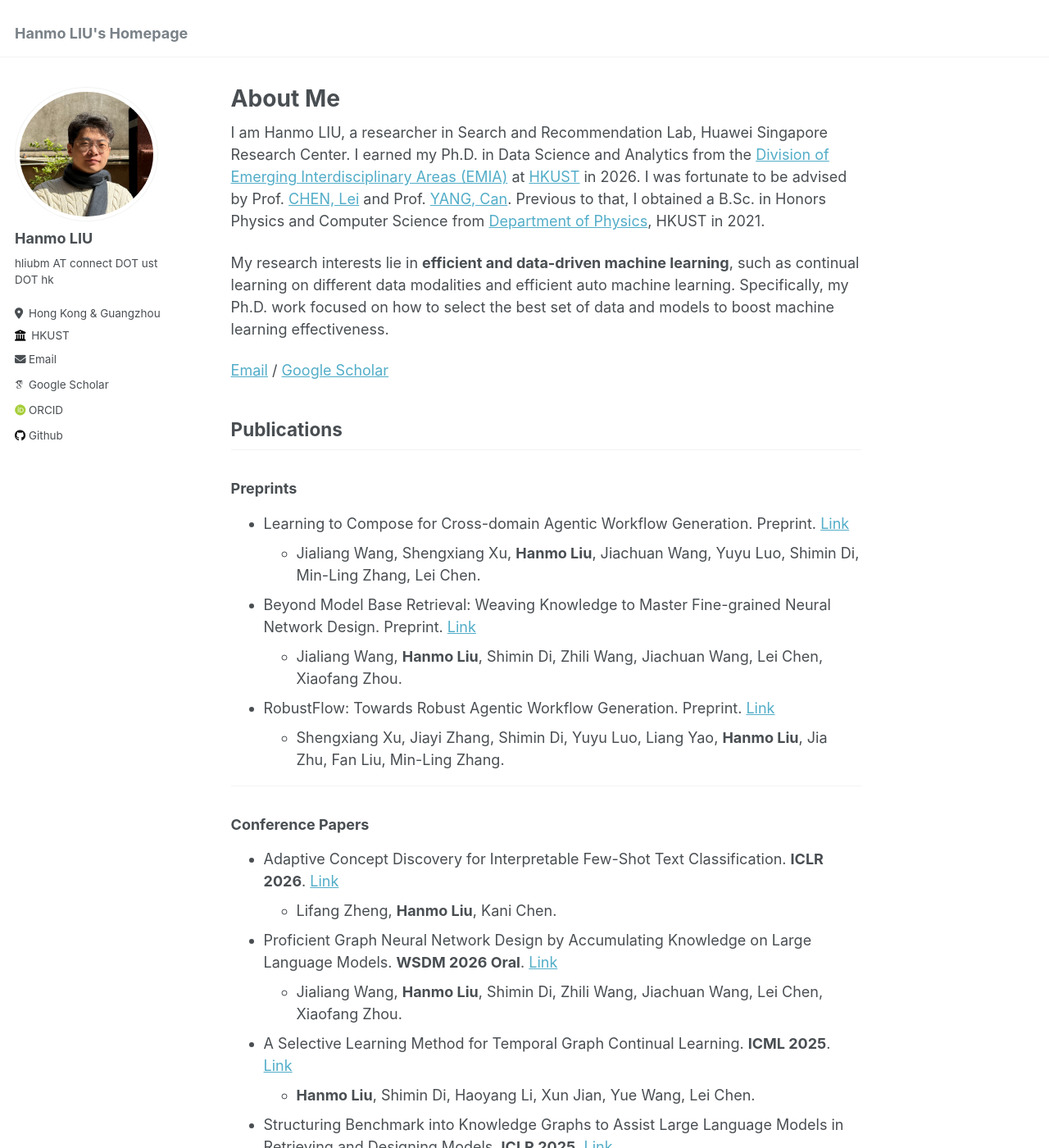
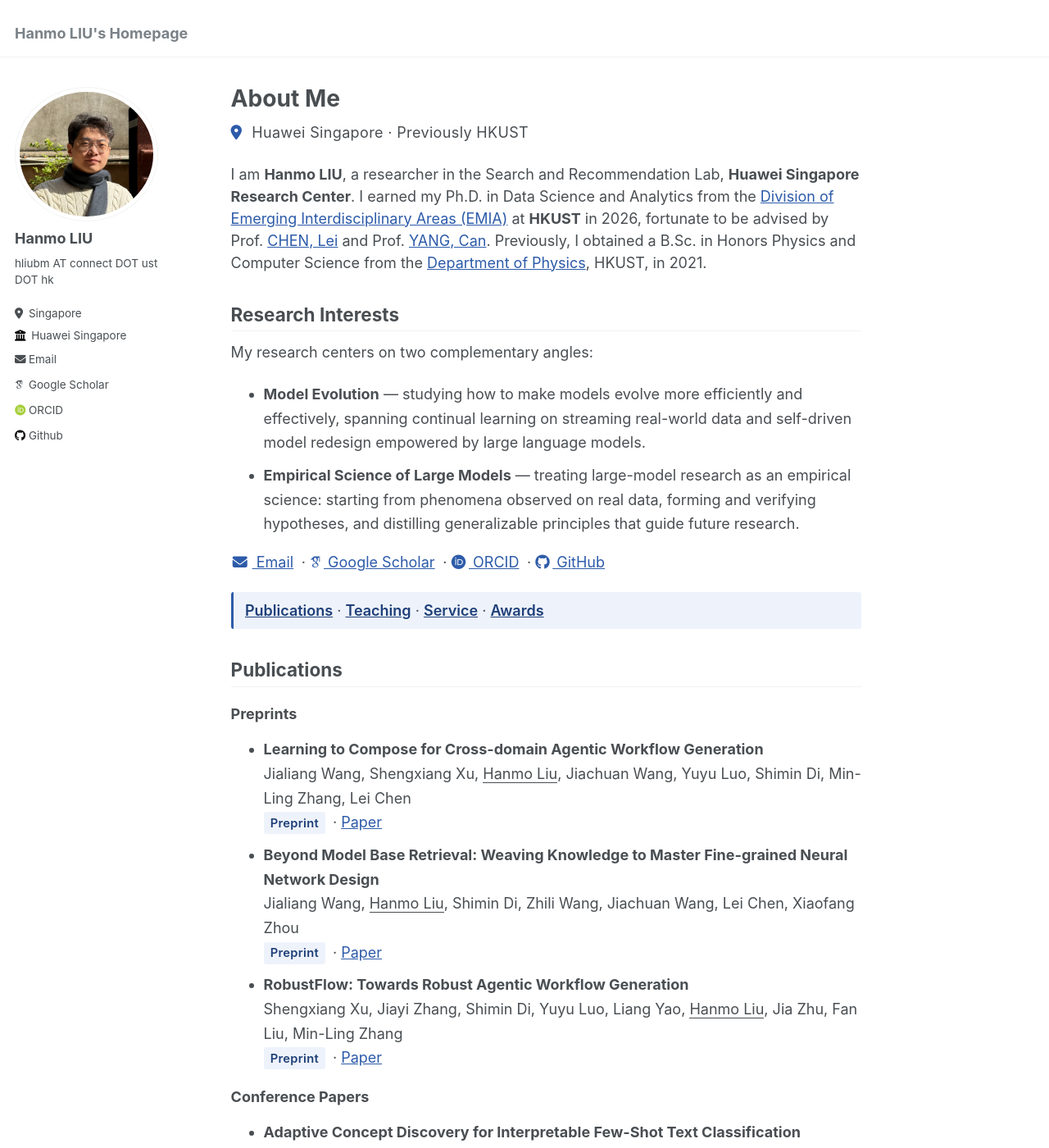
Before and after one commit to liuhanmo321/liuhanmo321.github.io, a Jekyll site: the page built from _pages/about.md, in a window 1280 px wide and 1400 px high. Shown: the whole window at 82% size. Built offline with Jekyll 4.4.1, drawn with Linux system fonts in a browser that asks for light colours; some web fonts are replaced; some of the changed text lies outside the part shown.

Commit message:
Update and polish template presentation

```diff
--- a/_config.yml
+++ b/_config.yml
@@ -10,8 +10,8 @@
 locale                   : "en-US"
 title                    : "Hanmo LIU's Homepage"
 title_separator          : "-"
-name                     : &name "Your Name"
-description              : &description "personal description"
+name                     : &name "Hanmo LIU"
+description              : &description "Hanmo LIU — AI Researcher (Huawei Singapore, HKUST PhD 2026)."
 url                      : https://liuhanmo321.github.io # the base hostname & protocol for your site e.g. "https://mmistakes.github.io"
 baseurl                  : "" # the subpath of your site, e.g. "/blog"
 repository               : "liuhanmo321/liuhanmo321.github.io"
@@ -25,8 +25,8 @@ author:
   name             : "Hanmo LIU"
   pronouns         : # example: "she/her"
   bio              : "hliubm AT connect DOT ust DOT hk"
-  location         : "Hong Kong & Guangzhou"
-  employer         : "HKUST"
+  location         : "Singapore"
+  employer         : "Huawei Singapore"
   uri              : #https://liuhanmo321.github.io
   email            : "hliubm@connect.ust.hk"
 
@@ -126,13 +126,16 @@ facebook:
   username               :
   app_id                 :
   publisher              :
-og_image                 :  # Open Graph/Twitter default site image
+og_image                 : "/images/myself.jpg"  # Open Graph/Twitter default site image
 # For specifying social profiles
 # - https://developers.google.com/structured-data/customize/social-profiles
 social:
-  type                   : # Person or Organization (defaults to Person)
-  name                   : # If the user or organization name differs from the site's name
+  type                   : "Person"
+  name                   : "Hanmo LIU"
   links: # An array of links to social media profiles
+    - "https://scholar.google.com/citations?user=7cL-8BkAAAAJ"
+    - "https://orcid.org/0000-0002-6471-0226"
+    - "https://github.com/liuhanmo321"
 
 
 # Analytics
@@ -281,7 +284,7 @@ sass:
 permalink: /:categories/:title/
 # paginate: 5 # amount of posts to show
 # paginate_path: /page:num/
-timezone: America/Los_Angeles # http://en.wikipedia.org/wiki/List_of_tz_database_time_zones
+timezone: Asia/Hong_Kong # http://en.wikipedia.org/wiki/List_of_tz_database_time_zones
 
 
 # Plugins
--- a/_pages/about.md
+++ b/_pages/about.md
@@ -7,69 +7,98 @@ redirect_from:
   - /about.html
 ---
 
-I am Hanmo LIU, a researcher in Search and Recommendation Lab, Huawei Singapore Research Center. I earned my Ph.D. in Data Science and Analytics from the [Division of Emerging Interdisciplinary Areas (EMIA)](https://emia.hkust.edu.hk/) at [HKUST](https://hkust.edu.hk/) in 2026. I was fortunate to be advised by Prof. [CHEN, Lei](https://cse.hkust.edu.hk/~leichen/) and Prof. [YANG, Can](https://sites.google.com/site/eeyangc/). Previous to that, I obtained a B.Sc. in Honors Physics and Computer Science from [Department of Physics](https://physics.hkust.edu.hk/), HKUST in 2021.
+<p class="hero-status"><i class="fa-solid fa-location-dot"></i> Huawei Singapore &middot; Previously HKUST</p>
 
-My research interests lie in **efficient and data-driven machine learning**, such as continual learning on different data modalities and efficient auto machine learning. Specifically, my Ph.D. work focused on how to select the best set of data and models to boost machine learning effectiveness.
+I am **Hanmo LIU**, a researcher in the Search and Recommendation Lab, **Huawei Singapore Research Center**. I earned my Ph.D. in Data Science and Analytics from the [Division of Emerging Interdisciplinary Areas (EMIA)](https://emia.hkust.edu.hk/) at **HKUST** in 2026, fortunate to be advised by Prof. [CHEN, Lei](https://cse.hkust.edu.hk/~leichen/) and Prof. [YANG, Can](https://sites.google.com/site/eeyangc/). Previously, I obtained a B.Sc. in Honors Physics and Computer Science from the [Department of Physics](https://physics.hkust.edu.hk/), HKUST, in 2021.
 
+## Research Interests
 
-[Email](mailto: hliubm@connect.ust.hk) / [Google Scholar](https://scholar.google.com/citations?user=7cL-8BkAAAAJ)
+My research centers on two complementary angles:
+
+- **Model Evolution** — studying how to make models evolve more efficiently and effectively, spanning continual learning on streaming real-world data and self-driven model redesign empowered by large language models.
+- **Empirical Science of Large Models** — treating large-model research as an empirical science: starting from phenomena observed on real data, forming and verifying hypotheses, and distilling generalizable principles that guide future research.
+
+<p class="hero-links">
+  <a href="mailto:hliubm@connect.ust.hk"><i class="fas fa-fw fa-envelope"></i> Email</a> &middot;
+  <a href="https://scholar.google.com/citations?user=7cL-8BkAAAAJ"><i class="ai ai-google-scholar"></i> Google Scholar</a> &middot;
+  <a href="https://orcid.org/0000-0002-6471-0226"><i class="ai ai-orcid"></i> ORCID</a> &middot;
+  <a href="https://github.com/liuhanmo321"><i class="fab fa-github"></i> GitHub</a>
+</p>
+
+<p class="page-anchors">
+  <a href="#publications">Publications</a> &middot;
+  <a href="#teaching">Teaching</a> &middot;
+  <a href="#academic-service">Service</a> &middot;
+  <a href="#awards--honors">Awards</a>
+</p>
 
 ## Publications
 
 ### Preprints
 
-- Learning to Compose for Cross-domain Agentic Workflow Generation. Preprint. [Link](https://arxiv.org/abs/2602.11114)
-  - Jialiang Wang, Shengxiang Xu, **Hanmo Liu**, Jiachuan Wang, Yuyu Luo, Shimin Di, Min-Ling Zhang, Lei Chen.
-- Beyond Model Base Retrieval: Weaving Knowledge to Master Fine-grained Neural Network Design. Preprint. [Link](https://arxiv.org/abs/2507.15336)
-  - Jialiang Wang, **Hanmo Liu**, Shimin Di, Zhili Wang, Jiachuan Wang, Lei Chen, Xiaofang Zhou.
-- RobustFlow: Towards Robust Agentic Workflow Generation. Preprint. [Link](https://arxiv.org/abs/2509.21834)
-  - Shengxiang Xu, Jiayi Zhang, Shimin Di, Yuyu Luo, Liang Yao, **Hanmo Liu**, Jia Zhu, Fan Liu, Min-Ling Zhang.
+- **Learning to Compose for Cross-domain Agentic Workflow Generation**
+  Jialiang Wang, Shengxiang Xu, <u>Hanmo Liu</u>, Jiachuan Wang, Yuyu Luo, Shimin Di, Min-Ling Zhang, Lei Chen
+  <span class="venue">Preprint</span> &middot; [Paper](https://arxiv.org/abs/2602.11114)
 
----
+- **Beyond Model Base Retrieval: Weaving Knowledge to Master Fine-grained Neural Network Design**
+  Jialiang Wang, <u>Hanmo Liu</u>, Shimin Di, Zhili Wang, Jiachuan Wang, Lei Chen, Xiaofang Zhou
+  <span class="venue">Preprint</span> &middot; [Paper](https://arxiv.org/abs/2507.15336)
+
+- **RobustFlow: Towards Robust Agentic Workflow Generation**
+  Shengxiang Xu, Jiayi Zhang, Shimin Di, Yuyu Luo, Liang Yao, <u>Hanmo Liu</u>, Jia Zhu, Fan Liu, Min-Ling Zhang
+  <span class="venue">Preprint</span> &middot; [Paper](https://arxiv.org/abs/2509.21834)
 
 ### Conference Papers
 
-- Adaptive Concept Discovery for Interpretable Few-Shot Text Classification. **ICLR 2026**. [Link](https://openreview.net/forum?id=UZBQ7iZzYz)
-  - Lifang Zheng, **Hanmo Liu**, Kani Chen.
+- **Adaptive Concept Discovery for Interpretable Few-Shot Text Classification**
+  Lifang Zheng, <u>Hanmo Liu</u>, Kani Chen
+  <span class="venue">ICLR 2026</span> &middot; [Paper](https://openreview.net/forum?id=UZBQ7iZzYz)
 
-- Proficient Graph Neural Network Design by Accumulating Knowledge on Large Language Models. **WSDM 2026 Oral**. [Link](https://arxiv.org/abs/2408.06717)
-  - Jialiang Wang, **Hanmo Liu**, Shimin Di, Zhili Wang, Jiachuan Wang, Lei Chen, Xiaofang Zhou.
+- **Proficient Graph Neural Network Design by Accumulating Knowledge on Large Language Models**
+  Jialiang Wang, <u>Hanmo Liu</u>, Shimin Di, Zhili Wang, Jiachuan Wang, Lei Chen, Xiaofang Zhou
+  <span class="venue">WSDM 2026 · Oral</span> &middot; [Paper](https://arxiv.org/abs/2408.06717)
 
-- A Selective Learning Method for Temporal Graph Continual Learning. **ICML 2025**. [Link](https://proceedings.mlr.press/v267/liu25l.html)
-  - **Hanmo Liu**, Shimin Di, Haoyang Li, Xun Jian, Yue Wang, Lei Chen.
+- **A Selective Learning Method for Temporal Graph Continual Learning**
+  <u>Hanmo Liu</u>, Shimin Di, Haoyang Li, Xun Jian, Yue Wang, Lei Chen
+  <span class="venue">ICML 2025</span> &middot; [Paper](https://proceedings.mlr.press/v267/liu25l.html)
 
-- Structuring Benchmark into Knowledge Graphs to Assist Large Language Models in Retrieving and Designing Models. **ICLR 2025**. [Link](https://openreview.net/forum?id=49fIu0yDJ4).
-  - **Hanmo Liu**, Shimin Di, Jialiang Wang, Zhili Wang, Jiachuan Wang, Xiaofang Zhou, Lei Chen.
+- **Structuring Benchmark into Knowledge Graphs to Assist Large Language Models in Retrieving and Designing Models**
+  <u>Hanmo Liu</u>, Shimin Di, Jialiang Wang, Zhili Wang, Jiachuan Wang, Xiaofang Zhou, Lei Chen
+  <span class="venue">ICLR 2025</span> &middot; [Paper](https://openreview.net/forum?id=49fIu0yDJ4)
 
-- SIT: Selective Incremental Training for Dynamic Knowledge Graph Embedding. **ICDE 2025**. [Link](https://ieeexplore.ieee.org/document/11113089/)
-  - Zhifeng Jia, **Hanmo Liu**, Haoyang Li, Lei Chen.
+- **SIT: Selective Incremental Training for Dynamic Knowledge Graph Embedding**
+  Zhifeng Jia, <u>Hanmo Liu</u>, Haoyang Li, Lei Chen
+  <span class="venue">ICDE 2025</span> &middot; [Paper](https://ieeexplore.ieee.org/document/11113089/)
 
-- Effective Data Selection and Replay for Unsupervised Continual Learning. **ICDE 2024**. [Link](https://ieeexplore.ieee.org/abstract/document/10598102)
-  - **Hanmo LIU**, Shimin DI, Haoyang LI, Shuangyin LI, Lei CHEN, Xiaofang ZHOU.
+- **Effective Data Selection and Replay for Unsupervised Continual Learning**
+  <u>Hanmo Liu</u>, Shimin Di, Haoyang Li, Shuangyin Li, Lei Chen, Xiaofang Zhou
+  <span class="venue">ICDE 2024</span> &middot; [Paper](https://ieeexplore.ieee.org/abstract/document/10598102)
 
-- Incremental Tabular Learning on Heterogeneous Feature Space. **SIGMOD 2023**. [Link](https://dl.acm.org/doi/10.1145/3588698)
-  - **Hanmo Liu**, Shimin Di, Lei Chen.
+- **Incremental Tabular Learning on Heterogeneous Feature Space**
+  <u>Hanmo Liu</u>, Shimin Di, Lei Chen
+  <span class="venue">SIGMOD 2023</span> &middot; [Paper](https://dl.acm.org/doi/10.1145/3588698)
 
-- When Speed meets Accuracy: an Efficient and Effective  Graph Model for Temporal Link Prediction. **VLDB 2025** [Link](https://dl.acm.org/doi/10.14778/3748191.3748203)
-  - Haoyang Li, Yuming Xu, Yiming Li, **Hanmo Liu**, Darian Li, Chen Jason Zhang, Lei Chen, Qing Li.
+- **When Speed meets Accuracy: an Efficient and Effective Graph Model for Temporal Link Prediction**
+  Haoyang Li, Yuming Xu, Yiming Li, <u>Hanmo Liu</u>, Darian Li, Chen Jason Zhang, Lei Chen, Qing Li
+  <span class="venue">VLDB 2025</span> &middot; [Paper](https://dl.acm.org/doi/10.14778/3748191.3748203)
 
-## Experiences
+## Teaching
 
-### Teaching Assistant:
+Teaching Assistant at HKUST:
 
-- **DSAA 5013**: Advanced Machine Learning (Spring 2024)
-- **DSAA 5020**: Foundation of Data Science and Analytics (Fall 2023)
-- **MSBD 5002**: Data Mining and Knowledge Discovery (Spring 2023)
+- **DSAA 5013** — Advanced Machine Learning *(Spring 2024)*
+- **DSAA 5020** — Foundation of Data Science and Analytics *(Fall 2023)*
+- **MSBD 5002** — Data Mining and Knowledge Discovery *(Spring 2023)*
 
-### Academic Service
+## Academic Service
 
-- **Program Committee Member**: WWW 2026 Demo, WWW 2025 Short Paper
-- **Conference Reviewer**: KDD 2026; ICML 2026; ICLR 2026/2025; MM 2025; WWW 2025; DASFAA 2025/2024
-- **Journal Reviewer**: TKDE, TCSS
+- **Program Committee Member** — WWW 2026 Demo, WWW 2025 Short Paper
+- **Conference Reviewer** — KDD 2026; ICML 2026; ICLR 2026/2025; MM 2025; WWW 2025; DASFAA 2025/2024
+- **Journal Reviewer** — TKDE, TCSS
 
-### Awards
+## Awards & Honors
 
-- DSA Excellence Award (Research), DSA Thrust, HKUST(GZ), 2025
-- Second Prize Outstanding Paper, Guangdong Computing Association, 2023/2024
-- HKUST Postgraduate Scholarship, HKUST, 2021-2024
-- Paul Ching Wu Chu Scholarship for Outstanding Academic Performance, Physics Department, HKUST, 2020
+- DSA Excellence Award (Research) — *DSA Thrust, HKUST(GZ), 2025*
+- Second Prize, Outstanding Paper — *Guangdong Computing Association, 2023 / 2024*
+- HKUST Postgraduate Scholarship — *HKUST, 2021–2024*
+- Paul Ching Wu Chu Scholarship for Outstanding Academic Performance — *Department of Physics, HKUST, 2020*
--- /dev/null
+++ b/_sass/_custom.scss
@@ -0,0 +1,108 @@
+/* ==========================================================================
+   Custom overrides — Hanmo LIU homepage
+   ========================================================================== */
+
+/* Link color uses the accent blue */
+a {
+  color: $accent-color;
+
+  &:hover,
+  &:focus {
+    color: mix(#000, $accent-color, 20%);
+  }
+
+  &:visited {
+    color: $accent-color;
+  }
+}
+
+/* Masthead hover picks up the accent */
+.masthead__menu-item a:hover,
+.greedy-nav a:hover {
+  color: $accent-color;
+}
+
+/* Section headings — subtle divider under h2 for scanability */
+.page__content {
+  h2 {
+    margin-top: 1.6em;
+    padding-bottom: 0.3em;
+    border-bottom: 1px solid $border-color;
+  }
+
+  h3 {
+    margin-top: 1.2em;
+  }
+
+  /* Breathing room between list items — especially publication entries */
+  ul li {
+    margin-bottom: 0.55em;
+    line-height: 1.65;
+  }
+}
+
+/* Hero block above Publications */
+.hero-status {
+  margin: 0 0 0.8em 0;
+  color: $dark-gray;
+  font-size: 0.92em;
+  letter-spacing: 0.02em;
+
+  i {
+    color: $accent-color;
+    margin-right: 0.35em;
+  }
+}
+
+.hero-links {
+  margin: 1.2em 0 0.4em 0;
+  font-size: 0.98em;
+
+  a {
+    margin-right: 0.25em;
+    white-space: nowrap;
+
+    i {
+      margin-right: 0.2em;
+    }
+  }
+}
+
+.page-anchors {
+  margin: 0.2em 0 1.8em 0;
+  padding: 0.5em 0.8em;
+  background: $venue-bg;
+  border-left: 3px solid $accent-color;
+  border-radius: 3px;
+  font-size: 0.9em;
+
+  a {
+    color: $venue-text;
+    font-weight: 600;
+
+    &:hover {
+      color: $accent-color;
+    }
+  }
+}
+
+/* Publication venue pill */
+.venue {
+  display: inline-block;
+  padding: 0.1em 0.55em;
+  margin-right: 0.25em;
+  font-size: 0.82em;
+  font-weight: 600;
+  color: $venue-text;
+  background: $venue-bg;
+  border-radius: 3px;
+  letter-spacing: 0.02em;
+  vertical-align: 0.05em;
+}
+
+/* Author line under each publication — a touch smaller, softer color */
+.page__content ul li {
+  p {
+    margin: 0;
+  }
+}
--- a/_sass/_variables.scss
+++ b/_sass/_variables.scss
@@ -68,11 +68,15 @@ $code-background-color-dark : $light-gray;
 $text-color                 : $dark-gray;
 $border-color               : $lighter-gray;
 
+$accent-color               : #2d5ba9;  // deep ocean blue — site accent
+$venue-bg                   : #eef3fb;  // venue pill background (accent-tinted)
+$venue-text                 : #1e3f78;  // venue pill text
+
 $primary-color              : #7a8288;
 $success-color              : #62c462;
 $warning-color              : #f89406;
 $danger-color               : #ee5f5b;
-$info-color                 : #52adc8;
+$info-color                 : $accent-color;
 
 /* brands */
 $behance-color              : #1769FF;
--- a/assets/css/main.scss
+++ b/assets/css/main.scss
@@ -39,3 +39,5 @@
 @import "vendor/font-awesome/brands";
 @import "vendor/magnific-popup/magnific-popup";
 @import "print";
+
+@import "custom";
```
Also changed, not shown: _data/navigation.yml (+9 -6 lines).
